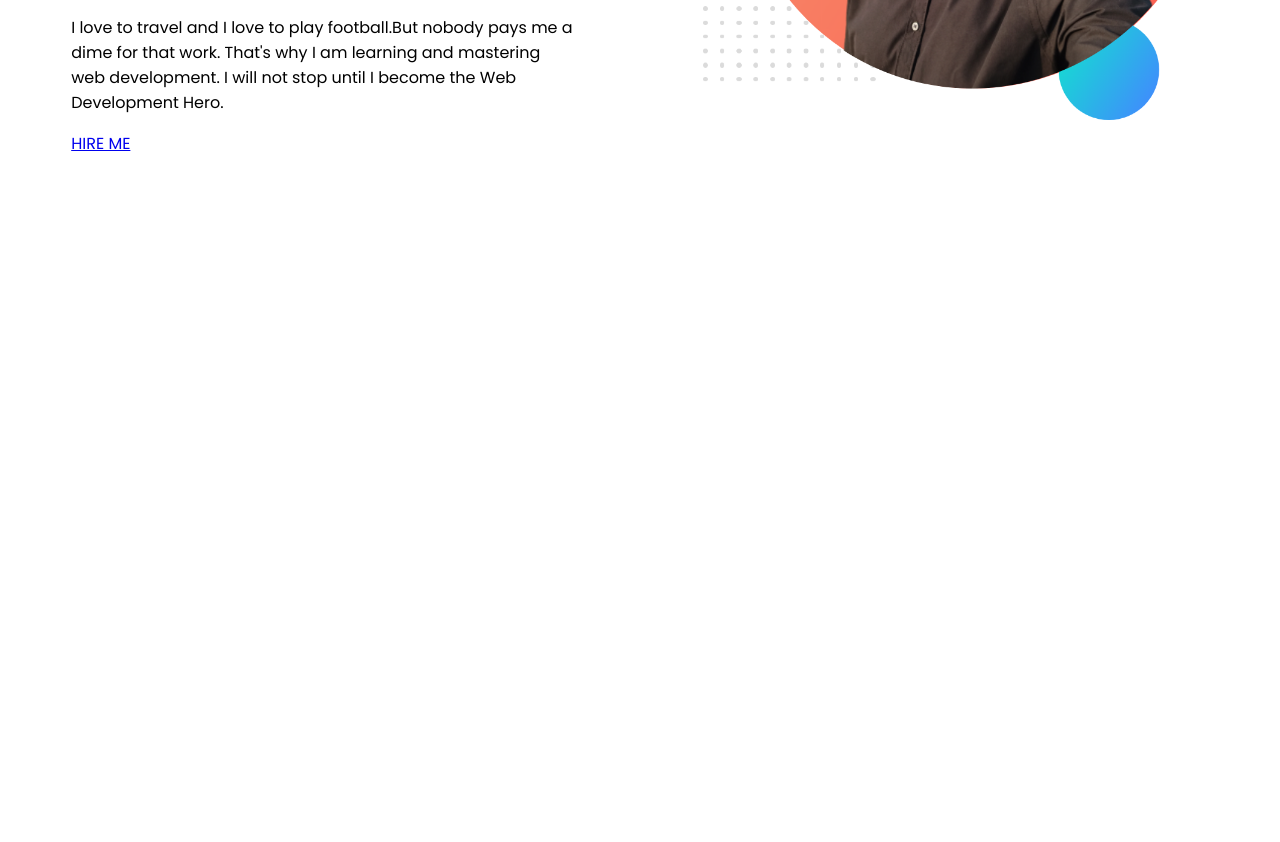
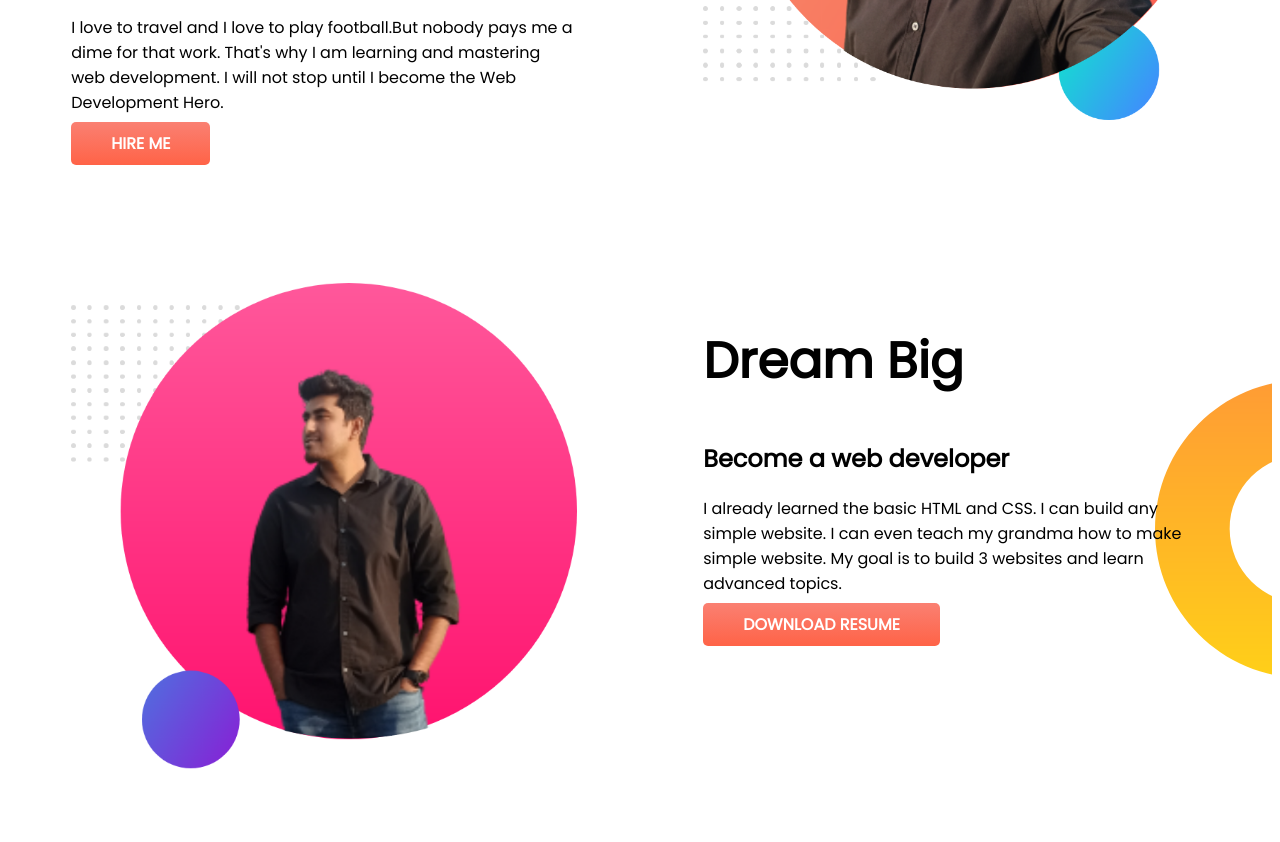
Before and after one commit to shakibarnab31/developer-portfolio, a plain HTML site: page index.html in a window 1280 px wide. Shown: the part 453-1295 px from the top of the page. Before the commit the page ends 800 px from the top, so only its background shows below. Drawn offline with Linux system fonts and the light colour scheme.

Commit message:
dream-big done

```diff
--- a/index.html
+++ b/index.html
@@ -14,7 +14,7 @@
 
 <body>
 
-    <section>
+    <section class="top-banner">
         <div class="half-width">
             <h1>Welcome To</h1>
 
@@ -22,9 +22,20 @@
             <h3>Footballer and Traveller</h3>
             <p>I love to travel and I love to play football.But nobody pays me a dime for that work. That's why I am
                 learning and mastering web development. I will not stop until I become the Web Development Hero.</p>
-            <a href="https://www.facebook.com/shakib.arnab/">HIRE ME</a>
+            <a class="link-button" target="_blank" href="https://www.facebook.com/shakib.arnab/">HIRE ME</a>
         </div>
         <div class="half-width"><img src="images/arnabblack.png" alt="arnab"></div>
+    </section>
+    <section class="dream-big">
+        <div class="half-width"><img src="images/arnabpocket.png" alt="arnab-jr"></div>
+        <div class="half-width">
+            <h1>Dream Big</h1>
+            <h2>Become a web developer</h2>
+            <p>I already learned the basic HTML and CSS. I can build any simple website. I can even teach my grandma how
+                to make simple website. My goal is to build 3 websites and learn advanced topics.</p>
+            <a class="link-button" target="_blank" href="https://www.facebook.com/shakib.arnab/">DOWNLOAD RESUME</a>
+
+        </div>
     </section>
 
 </body>
--- a/style.css
+++ b/style.css
@@ -17,3 +17,21 @@ section{
 .half-width img{
     width: 100%;
 }
+.link-button{
+    text-decoration:
+    none;
+    background-image: linear-gradient(salmon,tomato);
+    padding: 10px 40px;
+    color: white;
+    font-weight: 700;
+    border-radius: 5px;
+}
+.top-banner{
+    background-image: url(images/top-banner.png);
+    background-repeat:no-repeat;
+}
+.dream-big{
+    background-image: url(images/dream-bg.png);
+    background-repeat: no-repeat;
+    background-position: right;
+}
```
